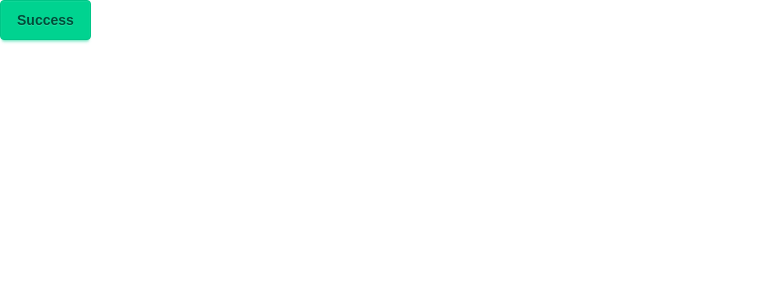
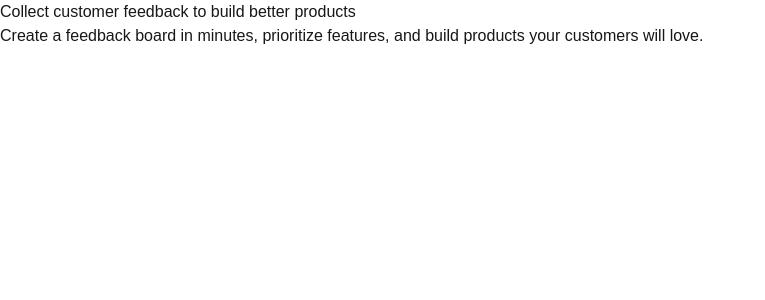
Before and after one commit to hectorlabra/saas-demo, a Next.js app: page / in a window 1280 px wide. Shown: the top 300 px of the page, without its empty margins (0-765 px from the left). Built offline with nearby package versions, Linux system fonts and the light colour scheme.

Commit message:
Update Home component to display customer feedback message

```diff
--- a/app/page.js
+++ b/app/page.js
@@ -3,7 +3,11 @@
 export default function Home() {
   return (
     <main>
-      <button className="btn btn-success">Success</button>
+      <h1>Collect customer feedback to build better products</h1>
+      <div>
+        Create a feedback board in minutes, prioritize features, and build
+        products your customers will love.
+      </div>
     </main>
   );
 }
```
